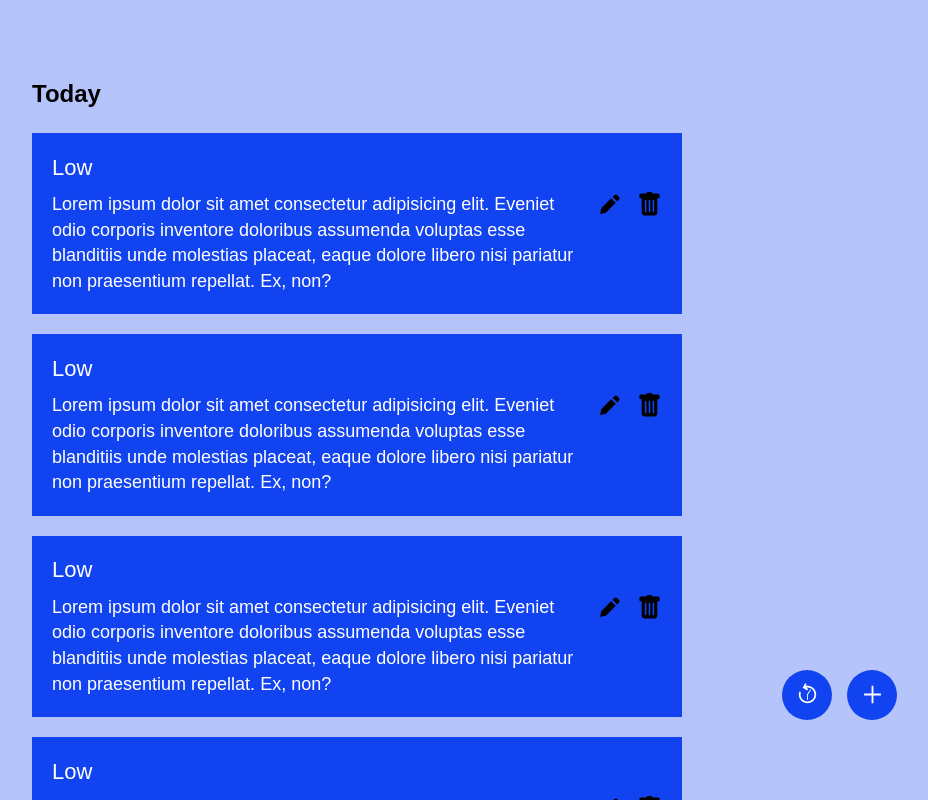
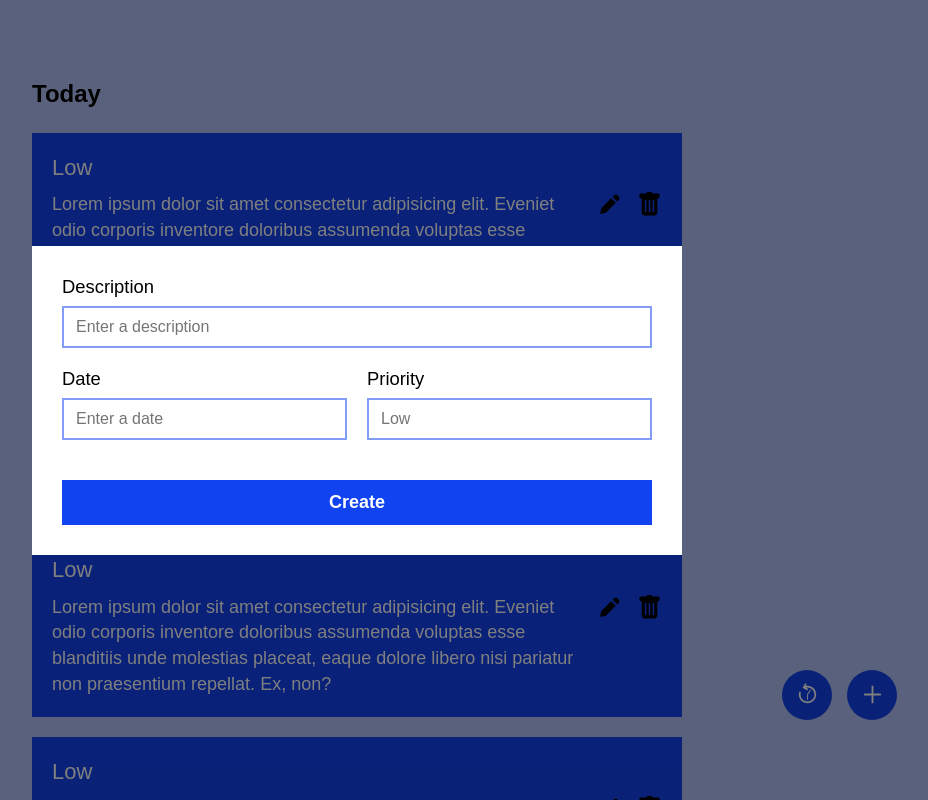
Before and after one commit to mhmdhussein377/Todo-List-React-NestJS, a React (Vite) app in the folder client/: page / in a window 1280 px wide. Shown: the top 800 px of the page, without its empty margins (283-1211 px from the left). Built offline with nearby package versions, Linux system fonts and the light colour scheme; some icons are missing.

Commit message:
create reusable CircularButton component

```diff
--- /dev/null
+++ b/client/src/components/UI/CircularButton/CircularButton.tsx
@@ -0,0 +1,11 @@
+import "./index.css"
+
+const CircularButton = ({icon}) => {
+    return (
+        <div className="circular-button">
+            {icon}
+        </div>
+    )
+}
+
+export default CircularButton
--- /dev/null
+++ b/client/src/components/UI/CircularButton/index.css
@@ -0,0 +1,16 @@
+.circular-button {
+    width: 50px;
+    height: 50px;
+    display: flex;
+    align-items: center;
+    justify-content: center;
+    border-radius: 50%;
+    -webkit-border-radius: 50%;
+    -moz-border-radius: 50%;
+    -ms-border-radius: 50%;
+    -o-border-radius: 50%;
+    background-color: var(--main-color);
+    font-weight: 600;
+    font-size: 1.125rem;
+    cursor: pointer;
+}
--- a/client/src/pages/Home/Home.tsx
+++ b/client/src/pages/Home/Home.tsx
@@ -1,27 +1,24 @@
 import "./index.css"
 import { FC } from "react"
-
 import ToDos from "../../components/ToDos/ToDos"
 import {AiOutlinePlus} from "react-icons/ai"
 import {GiBackwardTime} from "react-icons/gi"
 import CreateToDo from "../../components/CreateToDo/CreateToDo"
+import CircularButton from "../../components/UI/CircularButton/CircularButton"
 
 const Home: FC = () => {
+
     return (
         <div className="home-screen">
             <div className="todos-section">
                 <ToDos/>
                 <ToDos/>
             </div>
-            <div className="buttons">
-                <div className="circular-button">
-                    <GiBackwardTime size={25} color="white"  />
-                </div>
-                <div className="circular-button">
-                    <AiOutlinePlus size={25} color="white" />
-                </div>
+            <div className="action-buttons">
+                <CircularButton icon={<GiBackwardTime size={25} color="white"/>} />
+                <CircularButton icon={<AiOutlinePlus size={25} color="white" />} />
             </div>
-            {/* <CreateToDo /> */}
+            <CreateToDo />
         </div>
     )
 }
--- a/client/src/pages/Home/index.css
+++ b/client/src/pages/Home/index.css
@@ -13,7 +13,7 @@
     padding: 5rem  0 1.875rem;
 }
 
-.home-screen .buttons {
+.home-screen .action-buttons {
     position: sticky;
     bottom: 80px;
     display: flex;
@@ -22,20 +22,3 @@
     gap: 15px;
     margin-right: 80px;
 }
-
-.home-screen .buttons .circular-button {
-    width: 50px;
-    height: 50px;
-    display: flex;
-    align-items: center;
-    justify-content: center;
-    border-radius: 50%;
-    -webkit-border-radius: 50%;
-    -moz-border-radius: 50%;
-    -ms-border-radius: 50%;
-    -o-border-radius: 50%;
-    background-color: var(--main-color);
-    font-weight: 600;
-    font-size: 1.125rem;
-    cursor: pointer;
-}
```
